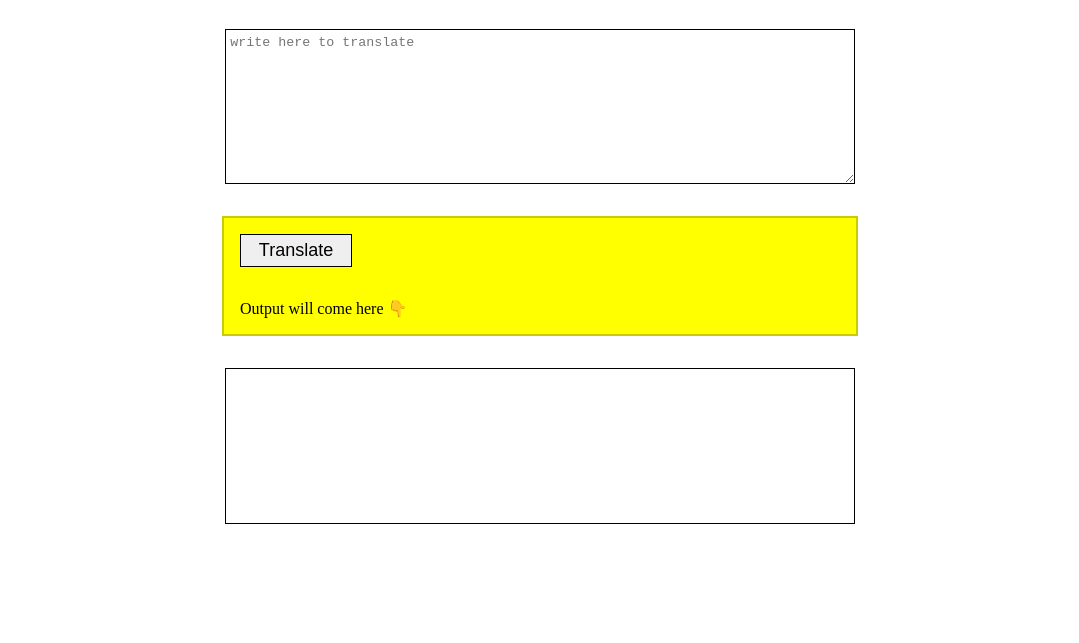
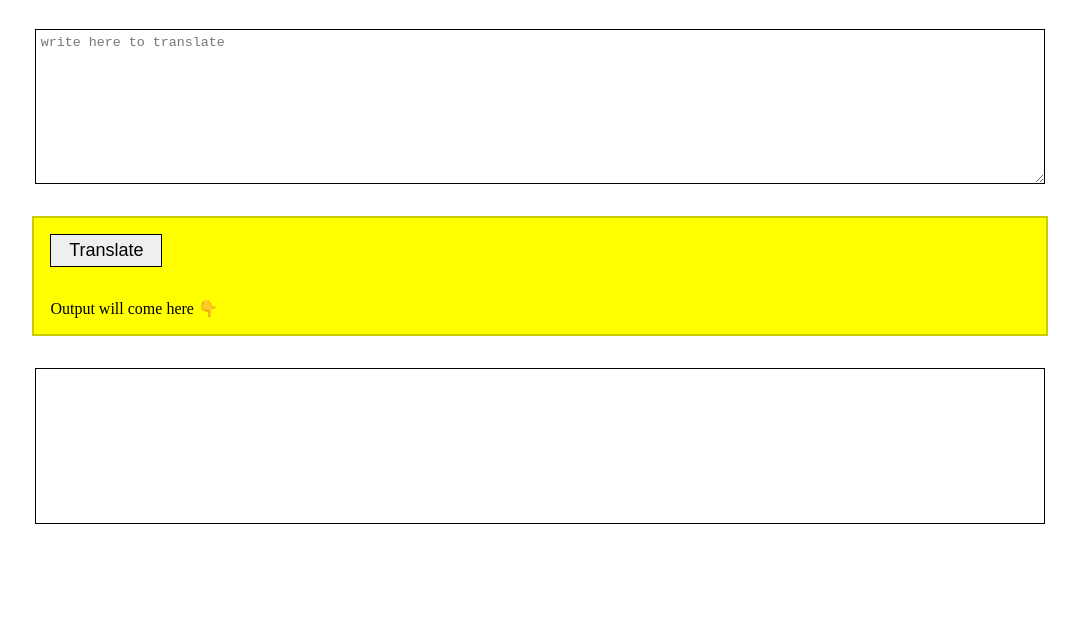
Before and after one commit to satishmaurya1/neogcamp-banana-speak, a plain HTML site: page index.html in a window 1280 px wide. Shown: the part 157-800 px from the top of the page, without its empty margins (100-1179 px from the left). Drawn offline with Linux system fonts and the light colour scheme.

Commit message:
updated css

```diff
--- a/index.html
+++ b/index.html
@@ -13,7 +13,7 @@
         display: block;
             margin-left: auto;
             margin-right: auto;
-            width: 50%;
+            width: 80%;
           background-color: yellow;
           margin-top: 2rem;
           margin-bottom: 2rem;
@@ -54,7 +54,7 @@
             display: block;
             margin-left: auto;
             margin-right: auto;
-            width: 49%;
+            width: 79%;
             padding: 0.3rem;
             text-align: left;
             overflow-wrap: break-word;
```
